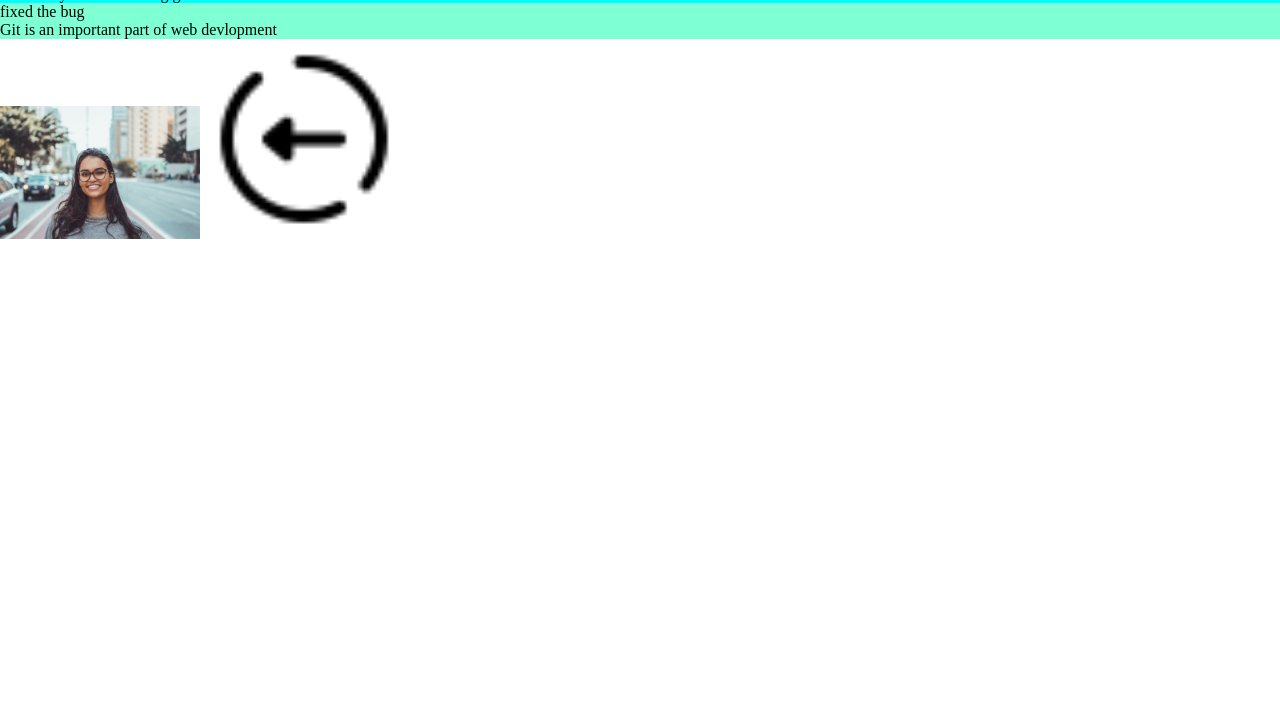
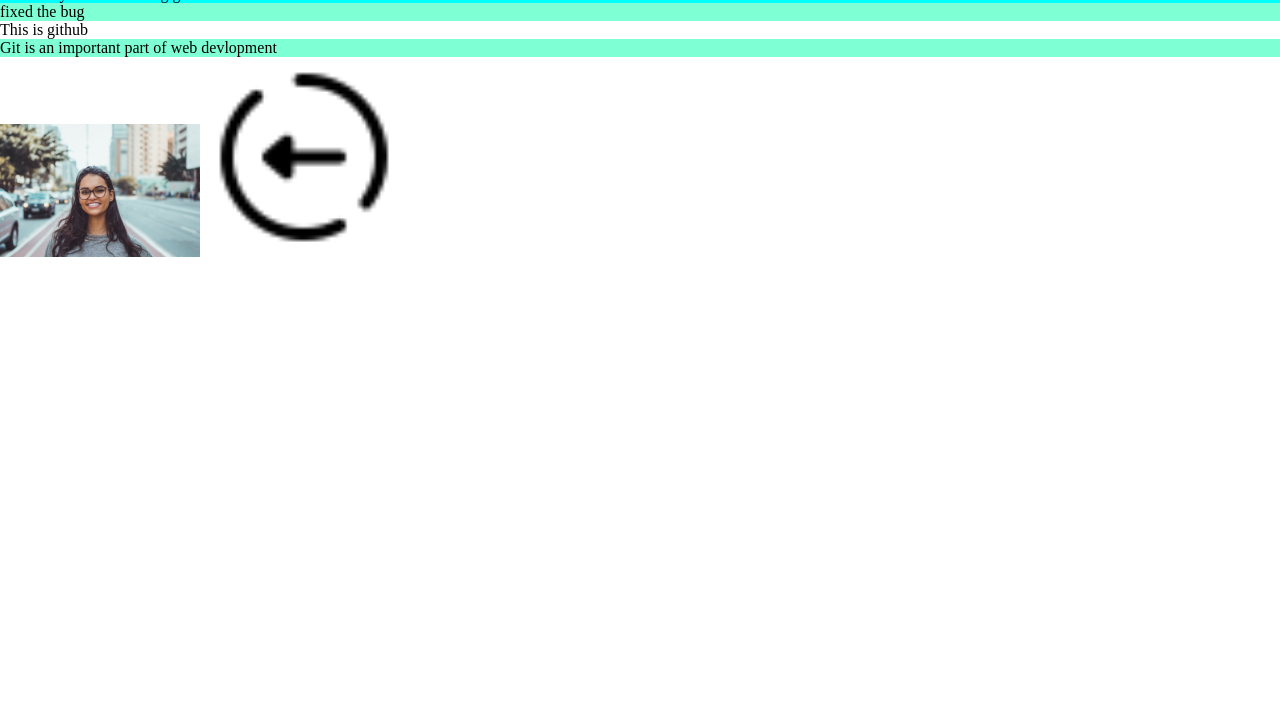
Before and after one commit to neeraj027/gitPractice, a plain HTML site: page index.html in a window 1280 px wide. Shown: the part 73-800 px from the top of the page. Drawn offline with Linux system fonts and the light colour scheme.

Commit message:
Update index.html
added new paragraph

```diff
--- a/index.html
+++ b/index.html
@@ -10,6 +10,7 @@
     <h1>hello world</h1>
     <p class="para1">This is my first time using git</p>
     <p class="para2">fixed the bug</p>
+    <p>This is github</p>
 
     <p class="para2">Git is an important part of web devlopment</p>
     <img src="person-1.jpeg" alt="">
```
